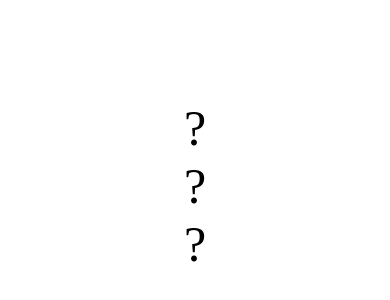
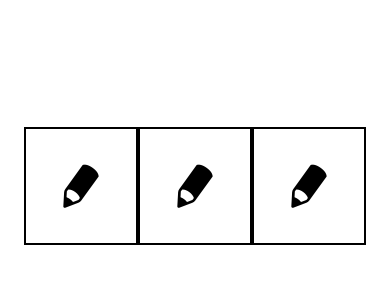
Before and after one commit to Taimoor3059/TicTac, a React Native app: screen / in a window 390 px wide. Shown: the part 236-536 px from the top of the page. Built offline with nearby package versions, Linux system fonts and the light colour scheme.

Commit message:
Update App.js

```diff
--- a/App.js
+++ b/App.js
@@ -29,7 +29,7 @@ export default class App extends React.Component {
     if (itemArray[itemNumber] !== "empty") {
       return itemArray[itemNumber] ? "Cross" : "Circle";
     }
-    return "something";
+    return "pencil";
   }
 
   chooseItemColor = (itemNumber) => {
@@ -116,4 +116,16 @@ const styles = StyleSheet.create({
     alignItems: 'center',
     justifyContent: 'center',
   },
+  grid: {
+
+  },
+  row: {
+    flexDirection: 'row'
+  },
+  item: {
+    borderWidth: 2,
+    borderColor: "#000",
+    padding: 30
+  }
+
 });
```
